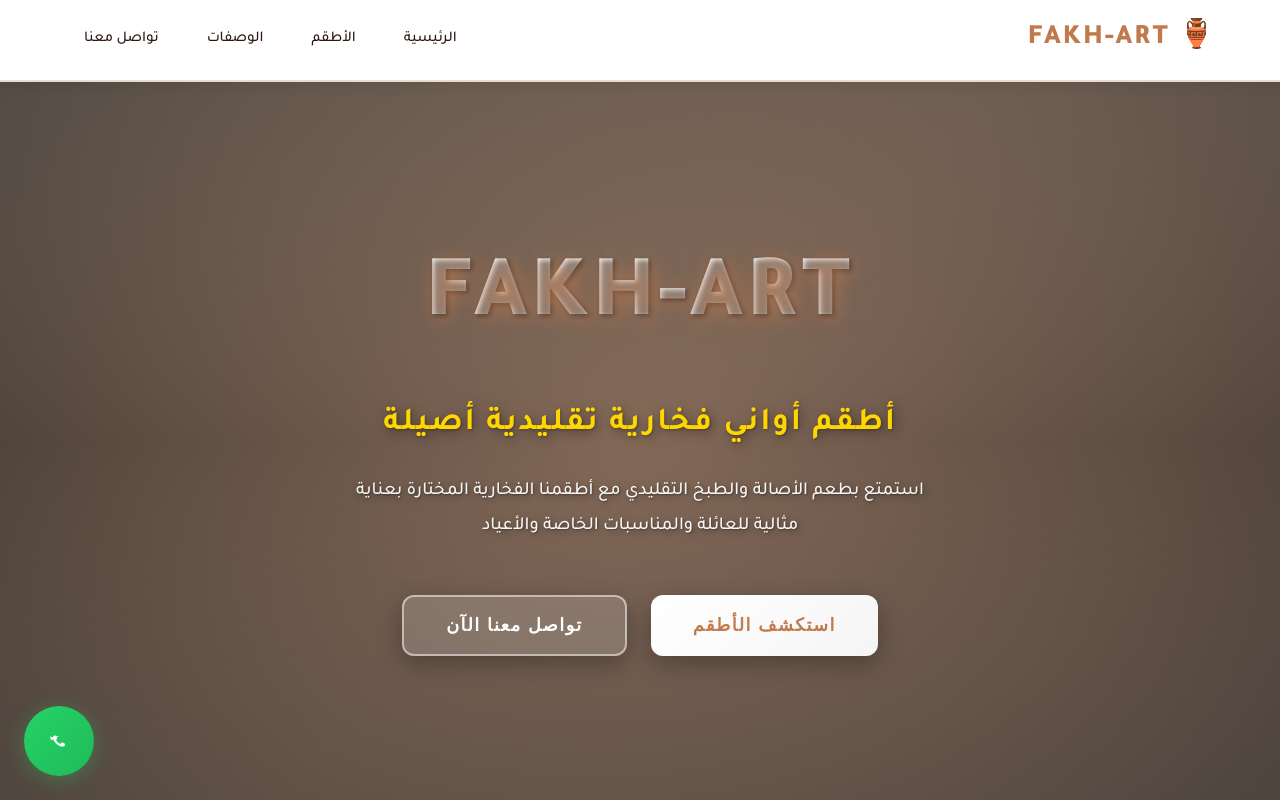
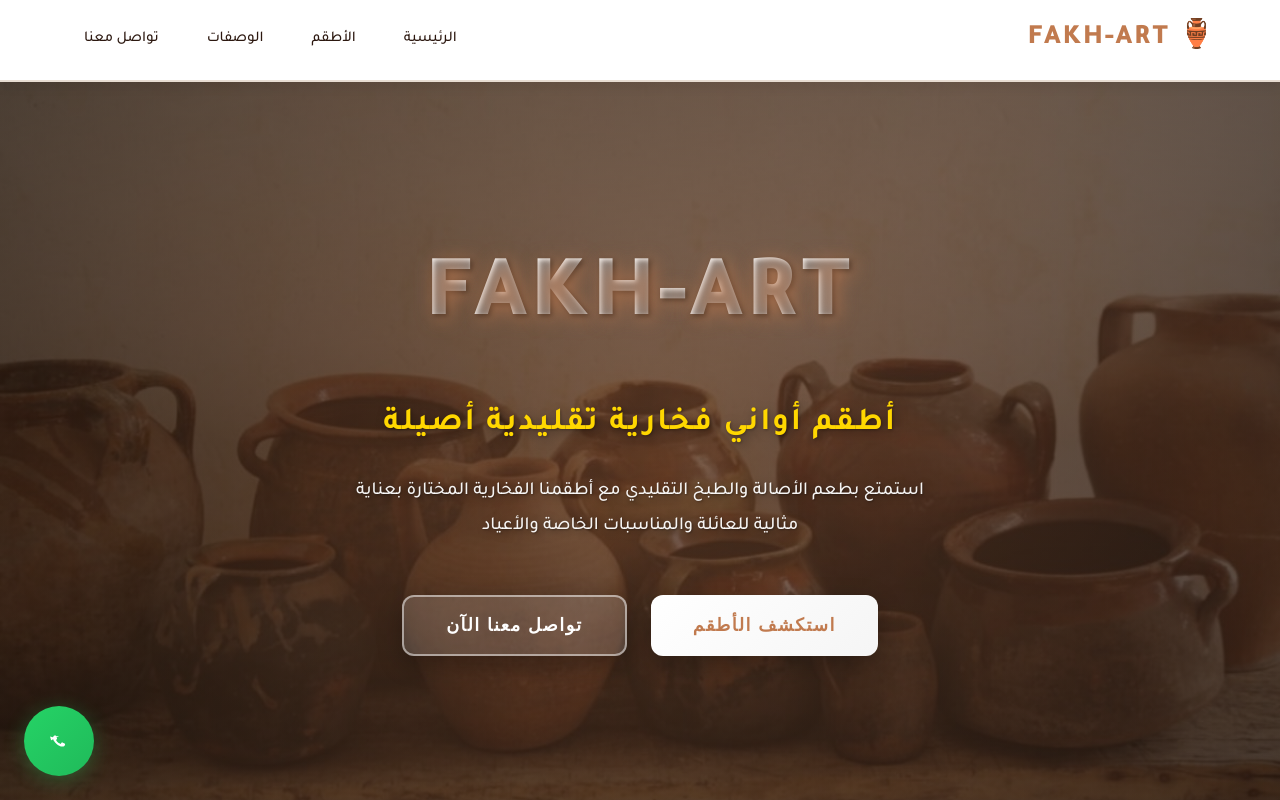
Before and after one commit to angelswatches29-jpg/fakh-art-store, a plain HTML site: page index.html in a window 1280 px wide. Shown: the top 800 px of the page. Drawn offline with Linux system fonts and the light colour scheme.

Commit message:
Update styles.css

```diff
--- a/styles.css
+++ b/styles.css
@@ -87,7 +87,7 @@ body {
 .hero {
     min-height: 90vh;
     background: linear-gradient(135deg, rgba(125, 78, 44, 0.4) 0%, rgba(193, 122, 78, 0.4) 50%, rgba(157, 97, 64, 0.4) 100%),
-                url('./images/hero-bg.jpg.jpg') center/cover no-repeat;
+                url('./hero-bg.jpg.jpg') center/cover no-repeat;
     background-attachment: fixed;
     position: relative;
     display: flex;
```
